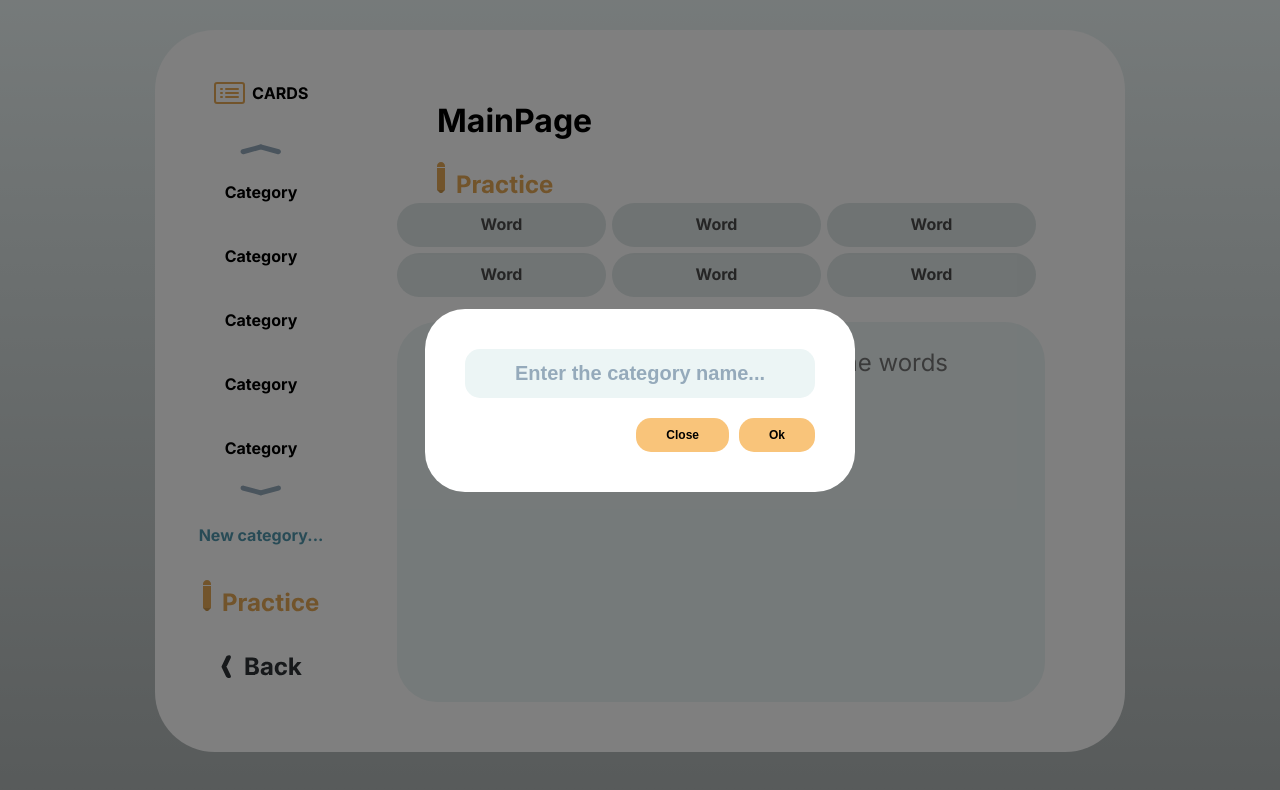
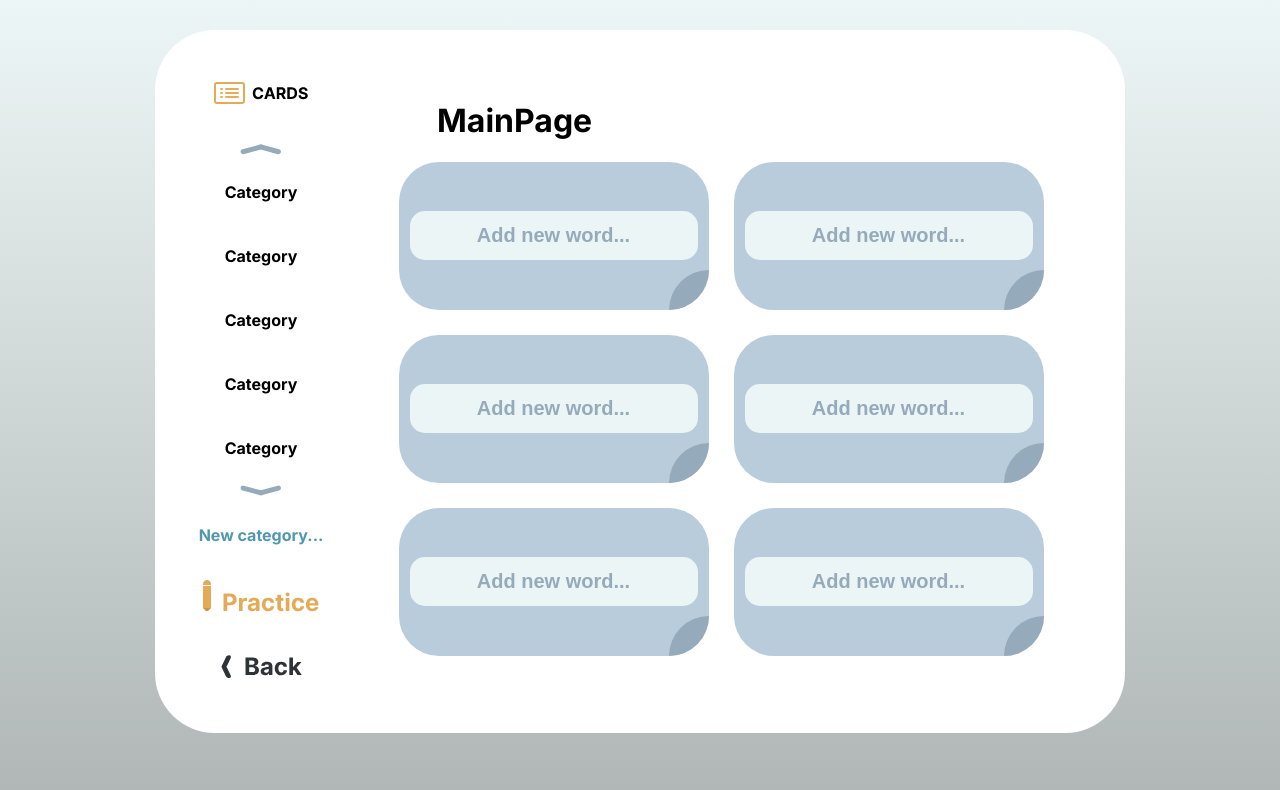
Before and after one commit to MaxSakur/clear-react, a React (Create React App) app: page / in a window 1280 px wide. Shown: the top 790 px of the page. Built offline with nearby package versions, Linux system fonts and the light colour scheme.

Commit message:
modalOff

```diff
--- a/src/App.js
+++ b/src/App.js
@@ -7,7 +7,7 @@ import { Modal } from './components/Modal/Modal';
 function App() {
   return (
     <>
-      <Modal />
+      {/* <Modal /> */}
       <div className="App">
         <MainContainer>
           <Menu />
--- a/src/components/MainPage/MainPage.jsx
+++ b/src/components/MainPage/MainPage.jsx
@@ -1,22 +1,22 @@
 import React from 'react'
-// import CardsList from '../CardsList'
+import CardsList from '../CardsList'
 import PracticeCardsList from '../PracticeCardsList'
-import PracticeLabel from '../PracticeLabel/PracticeLabel'
+// import PracticeLabel from '../PracticeLabel/PracticeLabel'
 import style from './MainPage.module.scss'
 
 export const MainPage = () => {
   return (
     <div className={style['main-page']}>
       <h1>MainPage</h1>
-      <PracticeLabel style={{ 'margin-left': '40px' }} />
+      {/* <PracticeLabel style={{ 'margin-left': '40px' }} /> */}
       <div className={style['main-page__wrapper']}>
-        {/* <CardsList /> */}
-        <PracticeCardsList />
+        <CardsList />
+        {/* <PracticeCardsList />
         <textarea
           type="text"
           className={StyleSheet}
           placeholder='Write some sentences to practice the words you learn...'
-        />
+        /> */}
       </div>
 
     </div>
```
